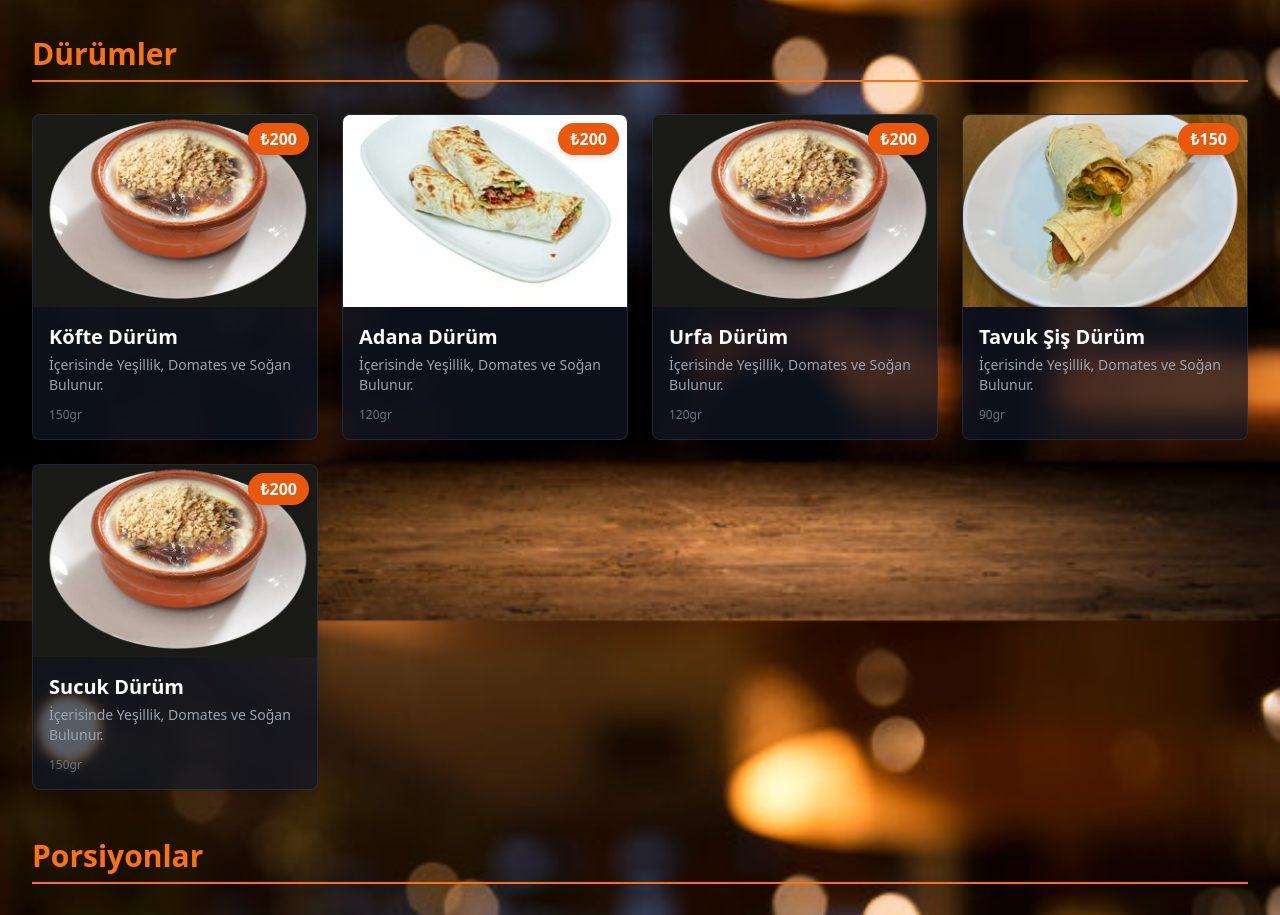
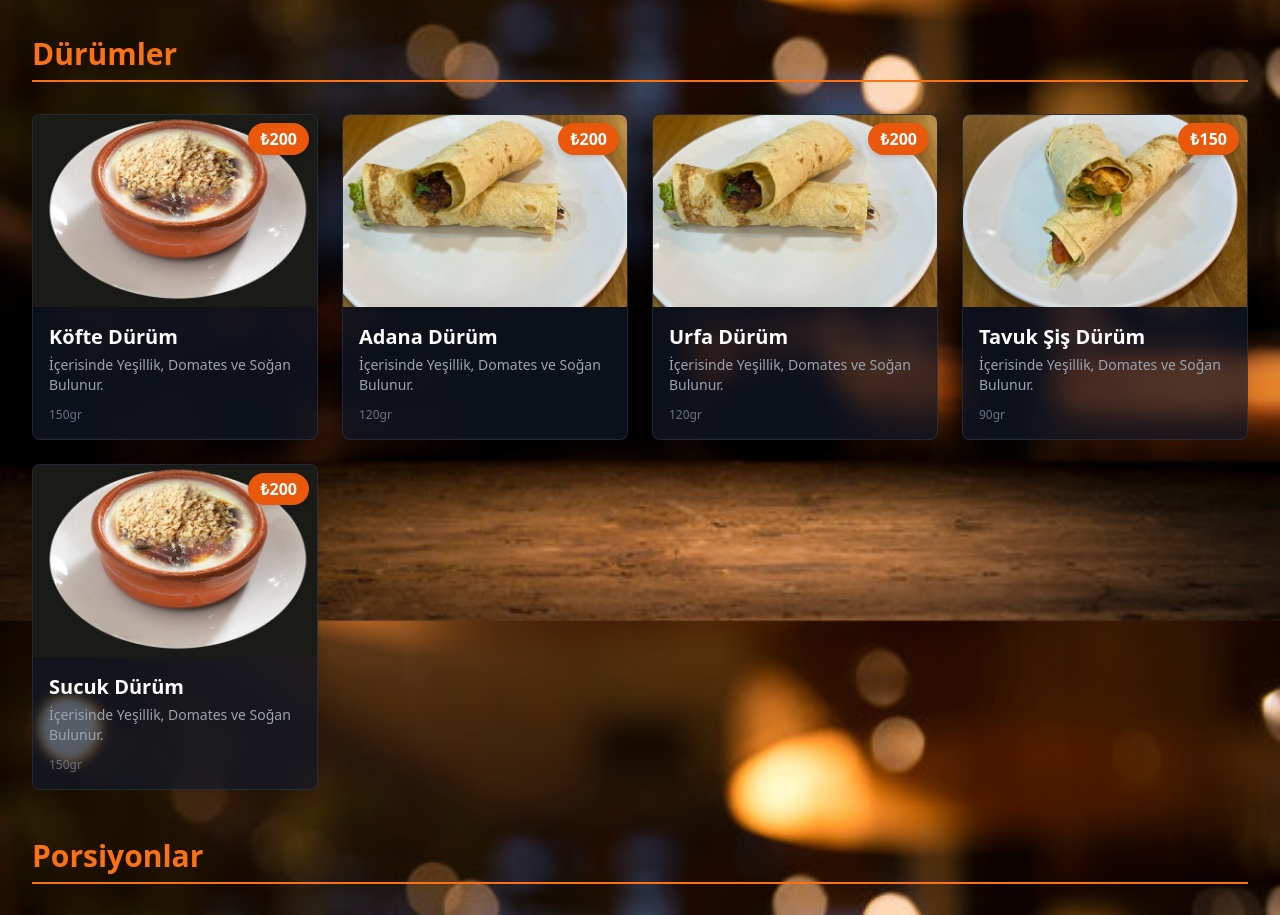
Before and after one commit to gulaysahinn/donercim-ismail-usta-menu, a React (Vite) app: page / in a window 1280 px wide. Shown: the part 1055-1970 px from the top of the page. Built offline with nearby package versions, Linux system fonts and the light colour scheme.

Commit message:
new images update

```diff
--- a/src/data/menuData.ts
+++ b/src/data/menuData.ts
@@ -75,14 +75,14 @@ export const menuData: IMenuCategory[] = [
         name: "Adana Dürüm",
         weight: "120gr",
         price: 200,
-        image: "images/adanadurum.webp",
+        image: "images/urfadurum.jpeg",
         description: "İçerisinde Yeşillik, Domates ve Soğan Bulunur. ",
       },
       {
         name: "Urfa Dürüm",
         weight: "120gr",
         price: 200,
-        image: "images/fırınsutlac.jpg",
+        image: "images/urfadurum.jpeg",
         description: "İçerisinde Yeşillik, Domates ve Soğan Bulunur. ",
       },
       {
```
Also changed, not shown: public/images/urfadurum.jpeg (added).
